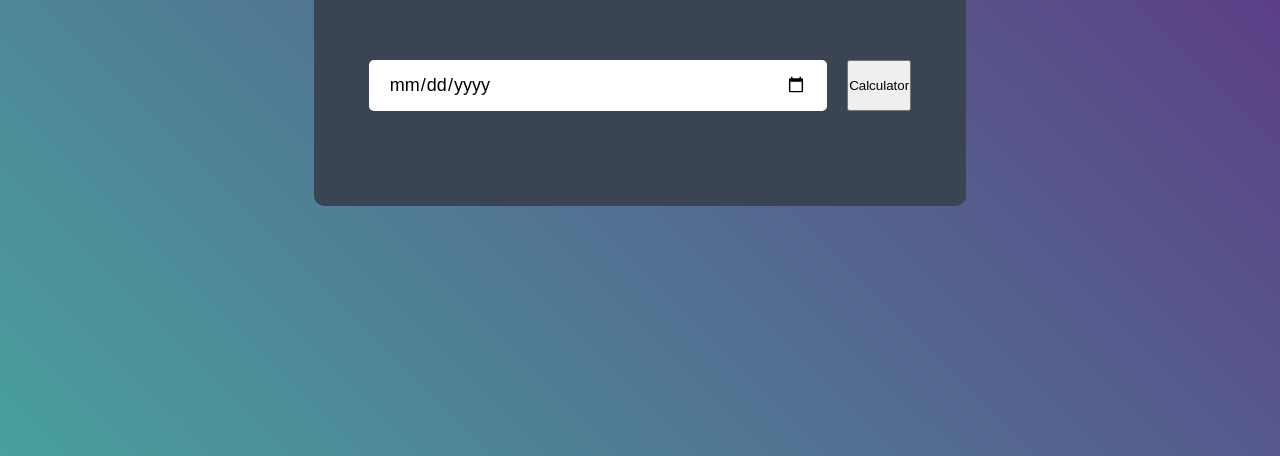
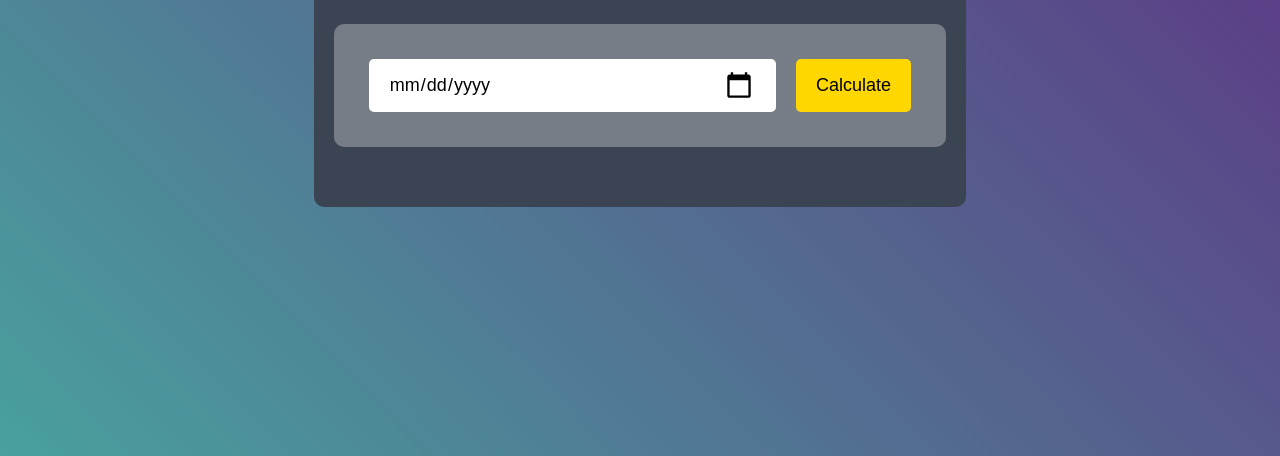
Before and after one commit to MarioRA-96/Proyectos-Javascript, a plain HTML site: page Age-Calculator/index.html in a window 1280 px wide. Shown: the part 344-800 px from the top of the page. Drawn offline with Linux system fonts and the light colour scheme.

Commit message:
Age-Calculator

```diff
--- a/Age-Calculator/index.html
+++ b/Age-Calculator/index.html
@@ -14,7 +14,7 @@
             <h1>Javascript <span>Age Calculator</span></h1>
             <div class="input-box">
                 <input type="date" id="date">
-                <button>Calculator</button>
+                <button>Calculate</button>
             </div>
         </div>
     </div>
--- a/Age-Calculator/styles.css
+++ b/Age-Calculator/styles.css
@@ -33,6 +33,7 @@
      margin: 40px 0;
      padding: 35px;
      border-radius: 10px;
+     background: rgba(255, 255, 255, 0.3);
      display: flex;
      justify-content: space-between;
 }
@@ -47,3 +48,26 @@
     border-radius: 5px;
     position: relative;
 }
+
+.input-box button {
+    padding: 16px 20px;
+    border: 0;
+    outline: 0;
+    background: gold;
+    font-size: 18px;
+    border-radius: 5px;
+    cursor: pointer;
+}
+
+.input-box input::-webkit-calendar-picker-indicator {
+    position: absolute;
+    top: 0;
+    right: 0;
+    bottom: 0;
+    left: 0;
+    width: auto;
+    height: auto;
+    background-position: calc(100% - 20px);
+    background-size: 30px;
+    cursor: pointer;
+}
```
